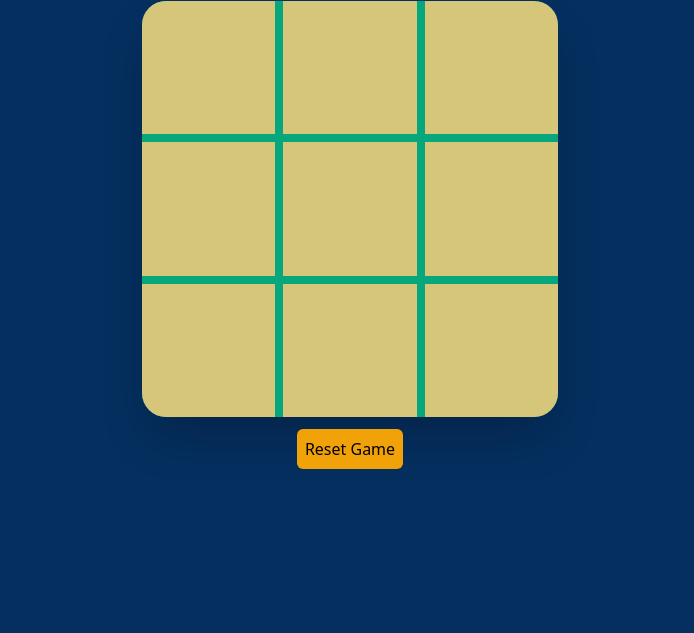
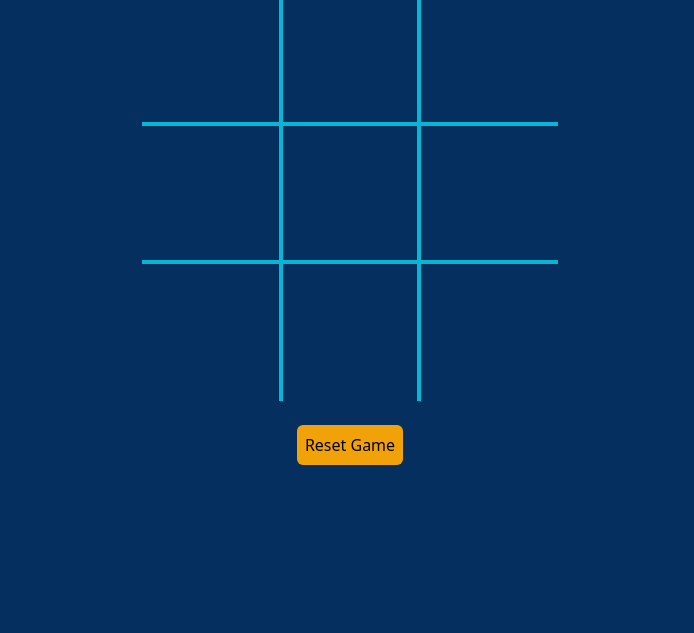
Before and after one commit to DheerJoisher/Tic-Tac-Toe, a website: page index.html in a window 1280 px wide. Shown: the part 167-800 px from the top of the page, without its empty margins (290-984 px from the left). Drawn offline with nearby package versions, Linux system fonts and the light colour scheme.

Commit message:
Game Draw Implemented with some changes in css

```diff
--- a/App.js
+++ b/App.js
@@ -41,7 +41,10 @@ const checkWinner = () => {
       boxes[pattern[1]].innerHTML === boxes[pattern[2]].innerHTML &&
       boxes[pattern[0]].innerHTML !== ""
     ) {
-      winner = boxes[pattern[0]].innerHTML;
+      winner = `${boxes[pattern[0]].innerHTML} wins!`;
+    }
+    else if (winner === null && [...boxes].every(box => box.innerHTML !== "")) {
+      winner = "It's a tie!";
     }
   });
   return winner;
@@ -50,7 +53,7 @@ const checkWinner = () => {
 const showWinner = (winner) => {
   if (winner) {
     msg_container.style.display = 'flex'; // Show the message container
-    winnermsg.innerHTML = `${winner} wins!`;
+    winnermsg.innerHTML = `${winner}`;
     disableBox();
   }
 };
--- a/index.html
+++ b/index.html
@@ -14,28 +14,28 @@
           New Game
         </button>
       </div>
-      <h1 class="text-6xl sm:text-7xl md:text-8xl lg:text-9xl text-[#F1A208]">
+      <h1 class="text-6xl mt-10 sm:text-7xl sm:mt-0 md:text-8xl lg:text-9xl text-[#F1A208]">
         Tic Tac Toe
       </h1>
-      <div class="flex flex-col items-center mt-10">
+      <div class="flex flex-col items-center mt-32 sm:mt-6">
         <div
           id="game"
-          class="grid grid-cols-3 rounded-3xl shadow-2xl bg-[#06A77D] h-80 w-80 sm:h-96 sm:w-96 lg:h-[26rem] lg:w-[26rem] 2xl:h-[42rem] 2xl:w-[42rem] gap-2 text-[#06A77D] font-extrabold"
+          class="grid grid-cols-3 h-80 w-80 sm:h-96 sm:w-96 lg:h-[26rem] lg:w-[26rem] 2xl:h-[42rem] 2xl:w-[42rem] text-cyan-500 font-sans"
         >
-        <button class="box bg-[#D5C67A] hover:bg-yellow-200 flex items-center justify-center text-7xl lg:text-8xl 2xl:text-[10rem] aspect-square rounded-tl-3xl"></button>
-        <button class="box bg-[#D5C67A] hover:bg-yellow-200 flex items-center justify-center text-7xl lg:text-8xl 2xl:text-[10rem] aspect-square"></button>
-        <button class="box bg-[#D5C67A] hover:bg-yellow-200 flex items-center justify-center text-7xl lg:text-8xl 2xl:text-[10rem] aspect-square rounded-tr-3xl"></button>
-        <button class="box bg-[#D5C67A] hover:bg-yellow-200 flex items-center justify-center text-7xl lg:text-8xl 2xl:text-[10rem] aspect-square"></button>
-        <button class="box bg-[#D5C67A] hover:bg-yellow-200 flex items-center justify-center text-7xl lg:text-8xl 2xl:text-[10rem] aspect-square"></button>
-        <button class="box bg-[#D5C67A] hover:bg-yellow-200 flex items-center justify-center text-7xl lg:text-8xl 2xl:text-[10rem] aspect-square"></button>
-        <button class="box bg-[#D5C67A] hover:bg-yellow-200 flex items-center justify-center text-7xl lg:text-8xl 2xl:text-[10rem] aspect-square rounded-bl-3xl"></button>
-        <button class="box bg-[#D5C67A] hover:bg-yellow-200 flex items-center justify-center text-7xl lg:text-8xl 2xl:text-[10rem] aspect-square"></button>
-        <button class="box bg-[#D5C67A] hover:bg-yellow-200 flex items-center justify-center text-7xl lg:text-8xl 2xl:text-[10rem] aspect-square rounded-br-3xl"></button>
+        <button class="box bg-[#052F5F] border-cyan-500 border-b-2 border-r-2 flex items-center justify-center text-7xl lg:text-8xl 2xl:text-[10rem] aspect-square"></button>
+        <button class="box bg-[#052F5F] border-cyan-500 border-b-2 border-r-2 border-l-2 flex items-center justify-center text-7xl lg:text-8xl 2xl:text-[10rem] aspect-square"></button>
+        <button class="box bg-[#052F5F] border-cyan-500 border-b-2 border-l-2 flex items-center justify-center text-7xl lg:text-8xl 2xl:text-[10rem] aspect-square"></button>
+        <button class="box bg-[#052F5F] border-cyan-500 border-b-2 border-r-2 border-t-2 flex items-center justify-center text-7xl lg:text-8xl 2xl:text-[10rem] aspect-square"></button>
+        <button class="box bg-[#052F5F] border-cyan-500 border-2 flex items-center justify-center text-7xl lg:text-8xl 2xl:text-[10rem] aspect-square"></button>
+        <button class="box bg-[#052F5F] border-cyan-500 border-b-2 border-t-2 border-l-2 flex items-center justify-center text-7xl lg:text-8xl 2xl:text-[10rem] aspect-square"></button>
+        <button class="box bg-[#052F5F] border-cyan-500 border-r-2 border-t-2 flex items-center justify-center text-7xl lg:text-8xl 2xl:text-[10rem] aspect-square"></button>
+        <button class="box bg-[#052F5F] border-cyan-500 border-t-2 border-r-2 border-l-2 flex items-center justify-center text-7xl lg:text-8xl 2xl:text-[10rem] aspect-square"></button>
+        <button class="box bg-[#052F5F] border-cyan-500 border-t-2 border-l-2 flex items-center justify-center text-7xl lg:text-8xl 2xl:text-[10rem] aspect-square"></button>
         </div>
         <div>
           <button
             id="reset"
-            class="bg-[#F1A208] hover:bg-yellow-600 rounded-md p-2 mt-3"
+            class="bg-[#F1A208] hover:bg-yellow-600 rounded-md p-2 mt-6"
           >
             Reset Game
           </button>
```
